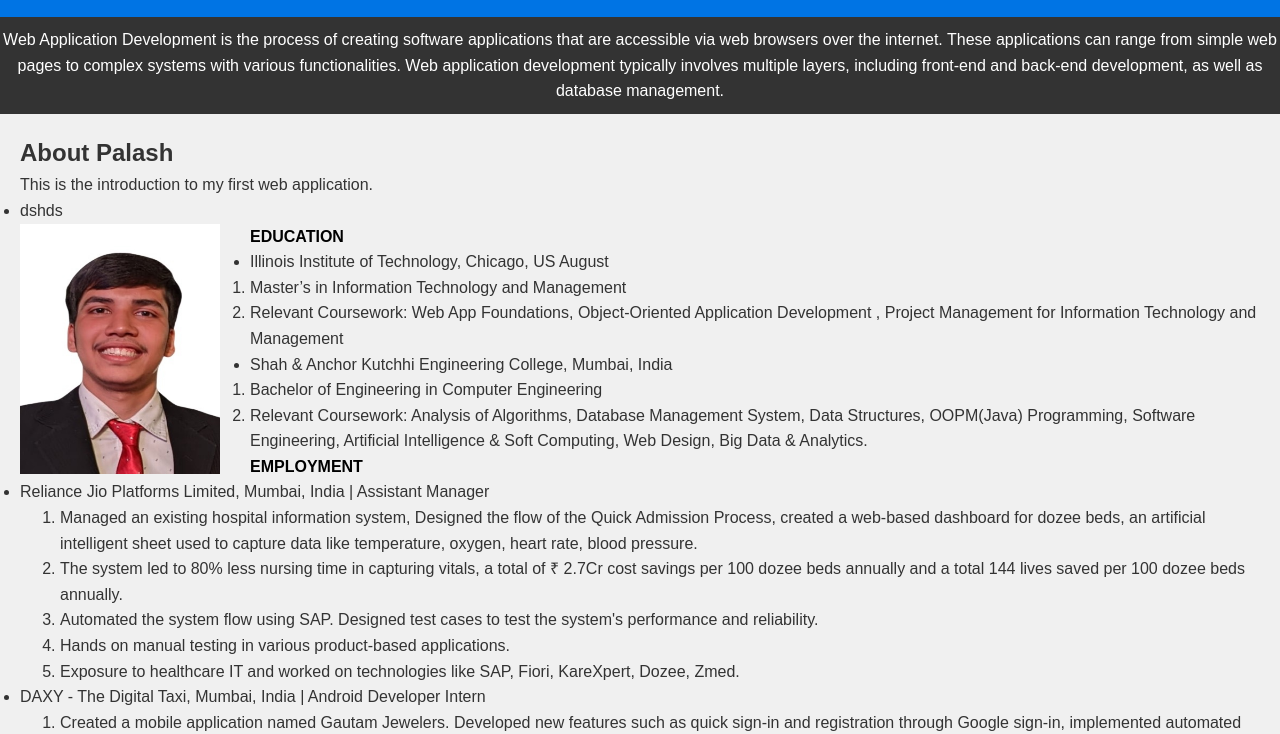
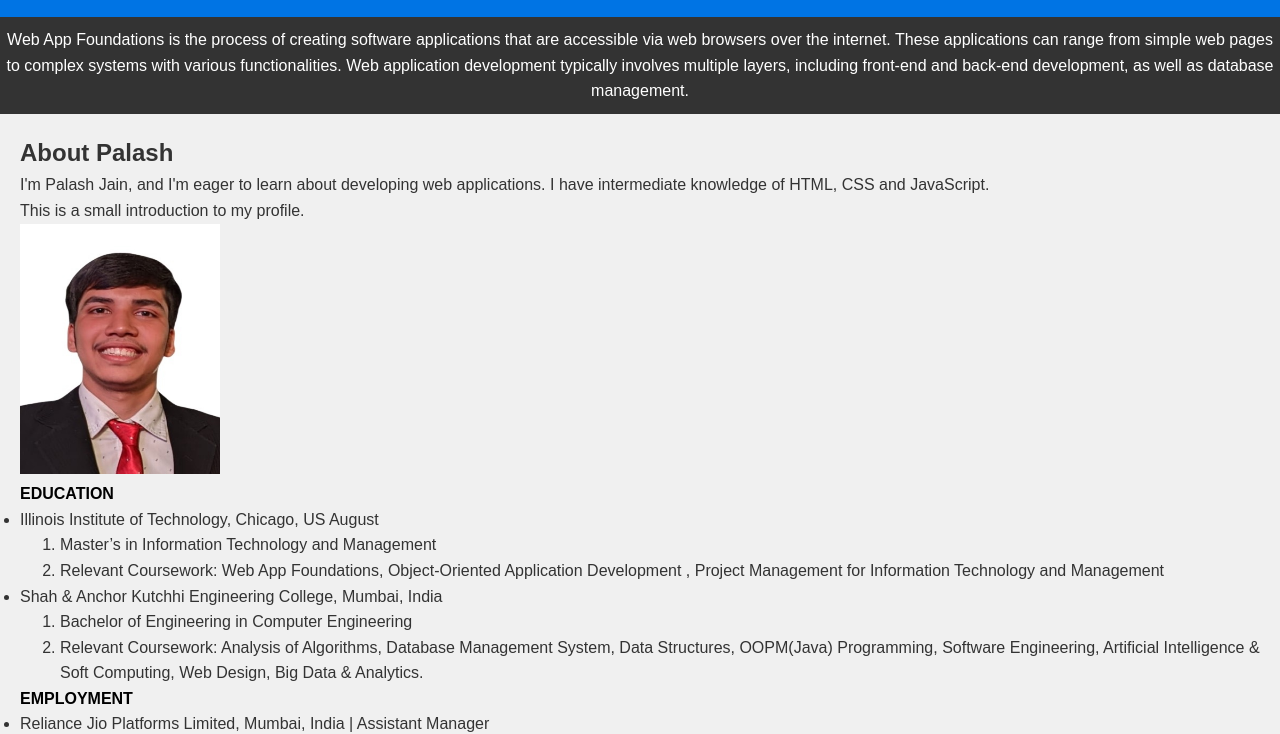
Before and after one commit to MrPalashJ/LabAssignment1, a plain HTML site: page index.html in a window 1280 px wide. Shown: the part 74-808 px from the top of the page. Drawn offline with Linux system fonts and the light colour scheme.

Commit message:
Final update

```diff
--- a/index.html
+++ b/index.html
@@ -20,7 +20,7 @@
 <head>
     <meta charset="UTF-8">
     <meta name="viewport" content="width=device-width, initial-scale=1.0">
-    <title>My Web Application</title>
+    <title>Introduction to Web Application</title>
     <!-- Link to CSS file -->
     <link rel="stylesheet" href="style.css">
 </head>
@@ -32,16 +32,16 @@
     <nav>
         <!-- Navigation links -->
         <p>
-            Web Application Development is the process of creating software applications that are accessible via web browsers over the internet. These applications can range from simple web pages to complex systems with various functionalities. Web application development typically involves multiple layers, including front-end and back-end development, as well as database management.
+            Web App Foundations is the process of creating software applications that are accessible via web browsers over the internet. These applications can range from simple web pages to complex systems with various functionalities. Web application development typically involves multiple layers, including front-end and back-end development, as well as database management.
         </p>
     </nav>
 
     <main>
         <section>
             <h2>About Palash</h2>
-            <p>This is the introduction to my first web application.</p>
-            <ul><li>dshds</li></ul>
-            <div><img src="img/Profilepic.jpg" width="200" height="250" id="Profilepic"></div>
+            <p>I'm Palash Jain, and I'm eager to learn about developing web applications. I have intermediate knowledge of HTML, CSS and JavaScript.</p>
+            <p>This is a small introduction to my profile.</p>
+            <div><img src="img/Profilepic.jpg" width="200" height="250"></div>
             <p1>EDUCATION</p1>
             <ul>
                 <li>Illinois Institute of Technology, Chicago, US August</li>
@@ -49,9 +49,7 @@
                         <li>Relevant Coursework: Web App Foundations, Object-Oriented Application Development , Project Management for Information Technology and Management</li></ol>
                 <li>Shah & Anchor Kutchhi Engineering College, Mumbai, India</li>
                     <ol><li>Bachelor of Engineering in Computer Engineering</li>
-                        <li>Relevant Coursework: Analysis of Algorithms, Database Management System, Data Structures, OOPM(Java)
-                        Programming, Software Engineering, Artificial Intelligence & Soft Computing, Web Design, Big Data &
-                        Analytics.</li></ol>
+                        <li>Relevant Coursework: Analysis of Algorithms, Database Management System, Data Structures, OOPM(Java) Programming, Software Engineering, Artificial Intelligence & Soft Computing, Web Design, Big Data & Analytics.</li></ol>
                         </ul>
             <p1>EMPLOYMENT</p1>
                 <ul>
@@ -72,7 +70,7 @@
                     </ol>
                 </ul>
         </section>
-        <p>Connect with me on</p>
+
     </main>
 
     <footer>
--- a/style.css
+++ b/style.css
@@ -54,12 +54,6 @@ main {
     padding: 20px;
 }
 
-#Profilepic {
-    float: left;
-    margin: 0 30px 0 0;
-
-    }
-
 section {
     margin-bottom: 20px;
 }
```
